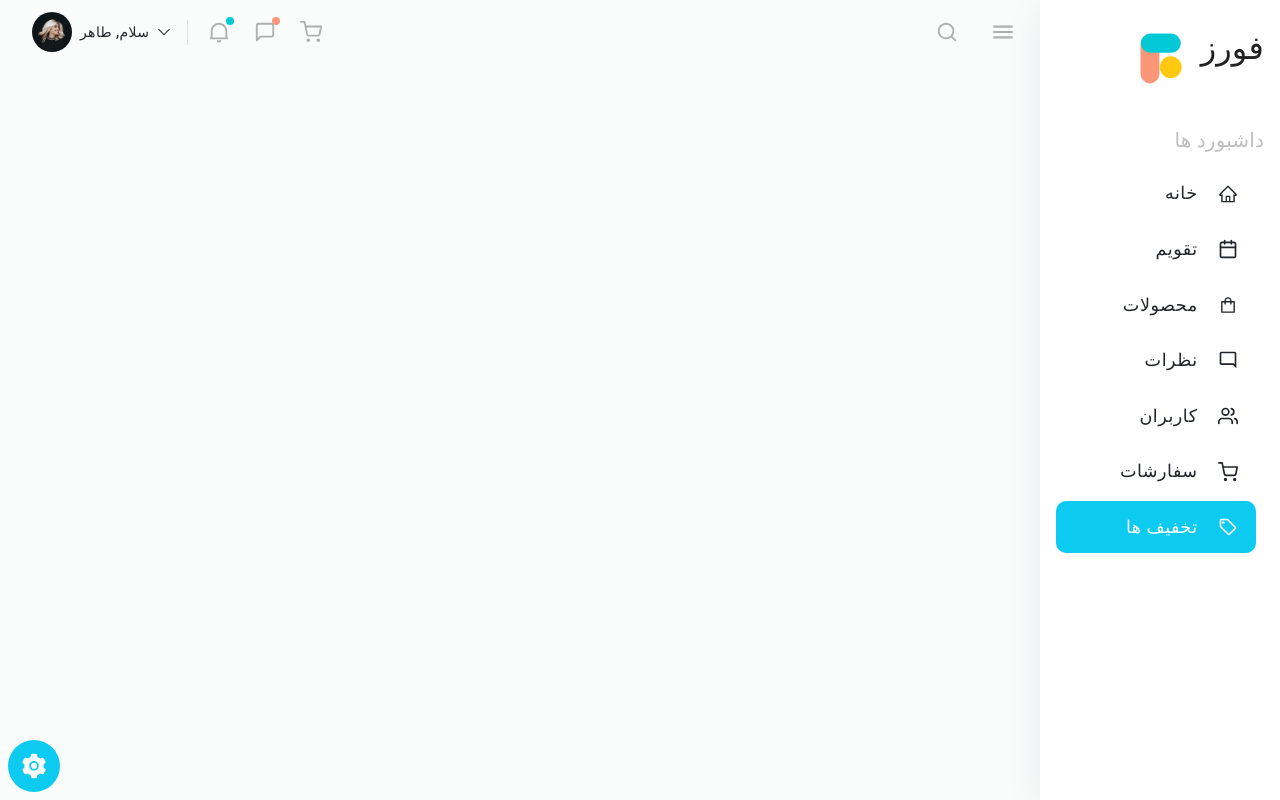
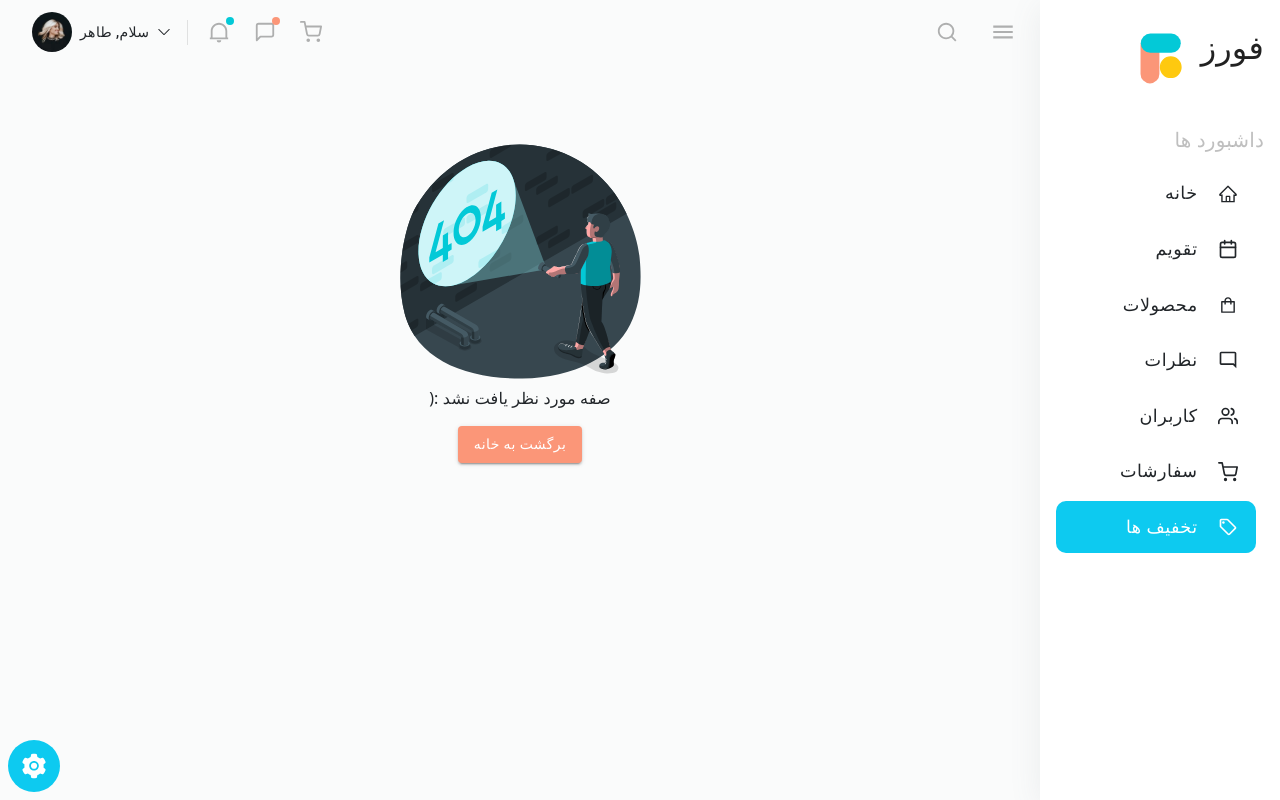
Before and after one commit to DevPhorez/flexy-phorez-dashboard, a React (Create React App) app: page /offers in a window 1280 px wide. Built offline with nearby package versions, Linux system fonts and the light colour scheme.

Commit message:
Create Not found(404 error) page

```diff
--- /dev/null
+++ b/src/Pages/NotFound/NotFound.js
@@ -0,0 +1,18 @@
+import { Button } from '@mui/material'
+import { Link } from 'react-router-dom'
+
+function NotFound () {
+	return (
+		<div className='container text-center m-auto pt-5 rtl'>
+			<img style={ { width: '250px' }} src="/404 error.svg" alt="not found error"/>
+			<p>صفه مورد نظر یافت نشد :(</p>
+			<Link to='/' className='text-decoration-none'>
+				<Button className='text-white' variant='contained' color='warning' sx={ { '&:hover': { backgroundColor: 'rgb(250,131,96)' } } }>
+					برگشت به خانه
+				</Button>
+			</Link>
+		</div>
+	)
+}
+
+export default NotFound
--- a/src/routes.js
+++ b/src/routes.js
@@ -1,9 +1,11 @@
 import Calendar from './Pages/Calendar/Calendar'
 import Home from './Pages/Home/Home'
+import NotFound from './Pages/NotFound/NotFound'
 
 const routes = [
 	{ path: '/', element: <Home /> },
-	{ path: '/calendar', element: <Calendar /> }
+	{ path: '/calendar', element: <Calendar /> },
+	{ path: '*', element: <NotFound /> },
 ]
 
 export default routes
```
Also changed, not shown: public/404 error.svg (added).
